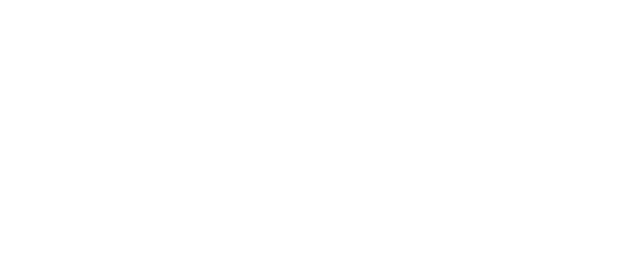
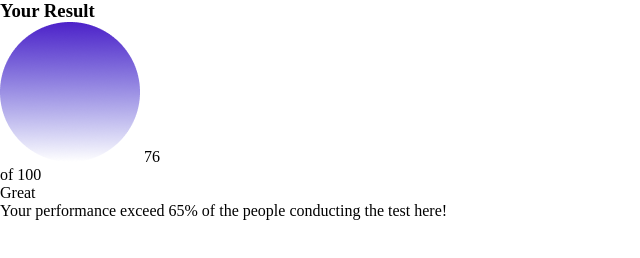
Before and after one commit to TheJesterEnd/ResultSummaryComponentTest, a plain HTML site: page index.html in a window 1280 px wide. Shown: the whole page, without its empty margins (0-640 px from the left). Drawn offline with Linux system fonts and the light colour scheme.

Commit message:
feat: add purple container structure and import font

```diff
--- a/index.html
+++ b/index.html
@@ -3,7 +3,31 @@
   <head>
     <meta charset="UTF-8" />
     <meta name="viewport" content="width=device-width, initial-scale=1.0" />
+    <link rel="stylesheet" href="style.css" />
+    <link rel="preconnect" href="https://fonts.googleapis.com" />
+    <link rel="preconnect" href="https://fonts.gstatic.com" crossorigin />
+    <link
+      href="https://fonts.googleapis.com/css2?family=Hanken+Grotesk:ital,wght@0,100..900;1,100..900&display=swap"
+      rel="stylesheet"
+    />
     <title>Document</title>
   </head>
-  <body></body>
+  <body>
+    <main>
+      <div class="purple-container">
+        <h3 id="result">Your Result</h3>
+        <img src="images/Oval.png" alt="Oval" />
+        <span
+          >76
+          <p>of 100</p></span
+        >
+        <span class="result-info"
+          >Great
+          <p id="description">
+            Your performance exceed 65% of the people conducting the test here!
+          </p></span
+        >
+      </div>
+    </main>
+  </body>
 </html>
--- a/style.css
+++ b/style.css
@@ -0,0 +1,8 @@
+* {
+  margin: 0;
+  padding: 0;
+  box-sizing: border-box;
+}
+body {
+  min-height: 100vh;
+}
```
Also changed, not shown: images/Oval.png (added), images/favicon-32x32.png (added), images/icon-memory.svg (added), images/icon-reaction.svg (added), images/icon-verbal.svg (added), images/icon-visual.svg (added).
